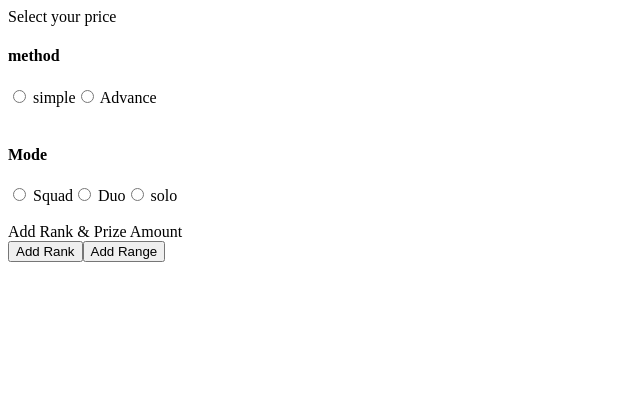
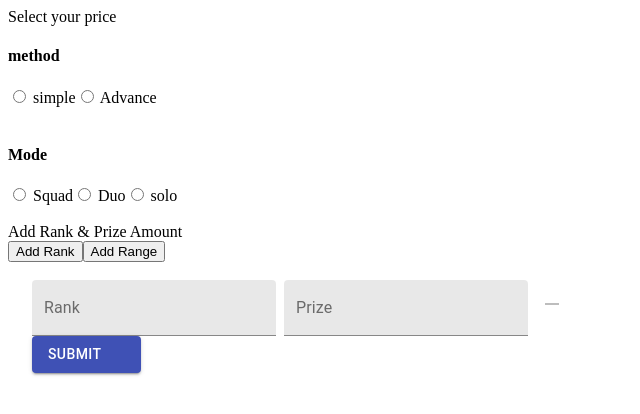
Before and after one commit to mogilogan/Prize-adder, a React (Create React App) app: page / in a window 1280 px wide. Shown: the top 414 px of the page, without its empty margins (0-640 px from the left). Built offline with nearby package versions, Linux system fonts and the light colour scheme; the HTML template or start-up script is replaced by a standard one.

Commit message:
Update Simple.jsx

```diff
--- a/src/Simple.jsx
+++ b/src/Simple.jsx
@@ -1,8 +1,31 @@
+
 import React, { useState } from 'react'
 import Advance_page from "./Advance"
 import DeleteIcon from '@material-ui/icons/Delete';
+import Container from '@material-ui/core/Container';
+import TextField from '@material-ui/core/TextField';
+import Button from '@material-ui/core/Button';
+import IconButton from '@material-ui/core/IconButton';
+import RemoveIcon from '@material-ui/icons/Remove';
+import Icon from '@material-ui/core/Icon';
+import { v4 as uuidv4 } from 'uuid';
+
+import { makeStyles } from '@material-ui/core/styles';
+
+const useStyles = makeStyles((theme) => ({
+    root: {
+      '& .MuiTextField-root': {
+        margin: theme.spacing(1),
+      },
+    },
+    button: {
+      margin: theme.spacing(1),
+    }
+  }))
 
 const Simple = () => {
+    const classes = useStyles()
+
     const[ method , setmethod ] = useState("")
 
     const[ Showrank , setshowrank ]=useState(false)
@@ -41,6 +64,40 @@ const Simple = () => {
 
     const Simple =()=>{
         const [mode , setmode] = useState("")
+
+        const [inputFields, setInputFields] = useState([
+            { id: uuidv4(), rank: '', prize: '' },
+          ]);
+
+          const handleSubmit = (e) => {
+            e.preventDefault();
+            setprintdata((olditem)=>{
+            return[...olditem,inputFields]
+            })
+          };
+
+          const handleChangeInput = (id, event) => {
+            const newInputFields = inputFields.map(i => {
+              if(id === i.id) {
+                i[event.target.name] = event.target.value
+              }
+              return i;
+            })
+
+            setInputFields(newInputFields);
+          }
+
+          const handleAddFields = () => {
+            setInputFields([...inputFields, { id: uuidv4(),  firstName: '', lastName: '' }])
+          }
+
+          const handleRemoveFields = id => {
+            const values  = [...inputFields];
+            values.splice(values.findIndex(value => value.id === id), 1);
+            setInputFields(values);
+          }
+
+
 
         const eventHandle = (e)=>{
             const value = e.target.value;
@@ -114,13 +171,43 @@ const Simple = () => {
                 <input type="radio" value="Duo" name="mode" /> Duo
                 <input type="radio" value="solo" name="mode" /> solo
                 <br />
-            </section><br /><label htmlFor=""> Add Rank & Prize Amount </label><br /><button className="Add_Rank" onClick={() => { setshowrank(s => !s) } }> Add Rank </button><button className="Add_Range" onClick={() => { setshowrange(s => !s) } }> Add Range </button><br /><br />
+            </section><br /><label htmlFor=""> Add Rank & Prize Amount </label><br /><button className="Add_Rank" onClick={handleAddFields }> Add Rank </button><button className="Add_Range" onClick={() => { setshowrange(s => !s) } }> Add Range </button><br /><br />
       {/* rank ka section */}
-        <div style={{display: Showrank ? 'block' :"none"}} >
-            <input type="text" placeholder="enter your rank" name="rank" value = {data.rank} onChange={eventHandle}/>
-            <input type="text" placeholder ="enter the amount" name="prize" value={data.prize} onChange={eventHandle}/>
-            <button onClick={sendData}> +</button>
-            <br />
+        <div >
+        <Container>
+      <form onSubmit={handleSubmit}>
+        { inputFields.map(inputField => (
+          <div key={inputField.id}>
+            <TextField
+              name="firstName"
+              label="Rank"
+              variant="filled"
+              value={inputField.rank}
+              onChange={event => handleChangeInput(inputField.id, event)}
+            />
+            &nbsp;&nbsp;
+            <TextField
+              name="lastName"
+              label="Prize"
+              variant="filled"
+              value={inputField.prize}
+              onChange={event => handleChangeInput(inputField.id, event)}
+            />
+            <IconButton disabled={inputFields.length === 1} onClick={() => handleRemoveFields(inputField.id)}>
+              <RemoveIcon />
+            </IconButton>
+          </div>
+        )) }
+        <Button
+
+          variant="contained"
+          color="primary"
+          type="submit"
+          endIcon={<Icon></Icon>}
+          onClick={handleSubmit}
+        >Submit</Button>
+      </form>
+    </Container>
             </div>
             {/* *************************range ka secrtion***************************** */}
             <div style={ {display:showrange? "block ":"none" }} >
@@ -134,13 +221,13 @@ const Simple = () => {
                      </div>
                      {/* map method in rank */}
             {
-                printdata.map((ele , index)=>{
+                printdata.map((inputField , index)=>{
                         return (
 
-                          <div className="mainrank" key = {index}>
-                         <div className="rank">   <p>Rank : {ele.rank} </p>  </div>
-                           <div className="prize"> <p> prize:{ele.prize}  </p></div>
-                           <div className="inr"> <p>inr :{ele.prize*2}</p>   </div>
+                          <div className="mainrank" key={index}>
+                         <div className="rank">   <p>Rank : {inputField.rank} </p>  </div>
+                           <div className="prize"> <p> prize:{inputField.prize} </p></div>
+                           <div className="inr"> <p>inr :{inputField.prize*2}</p>   </div>
                            <button onClick={()=>{deleteItem(index)}} > <DeleteIcon fontSize="small" /></button>
                           </div>
 
```
